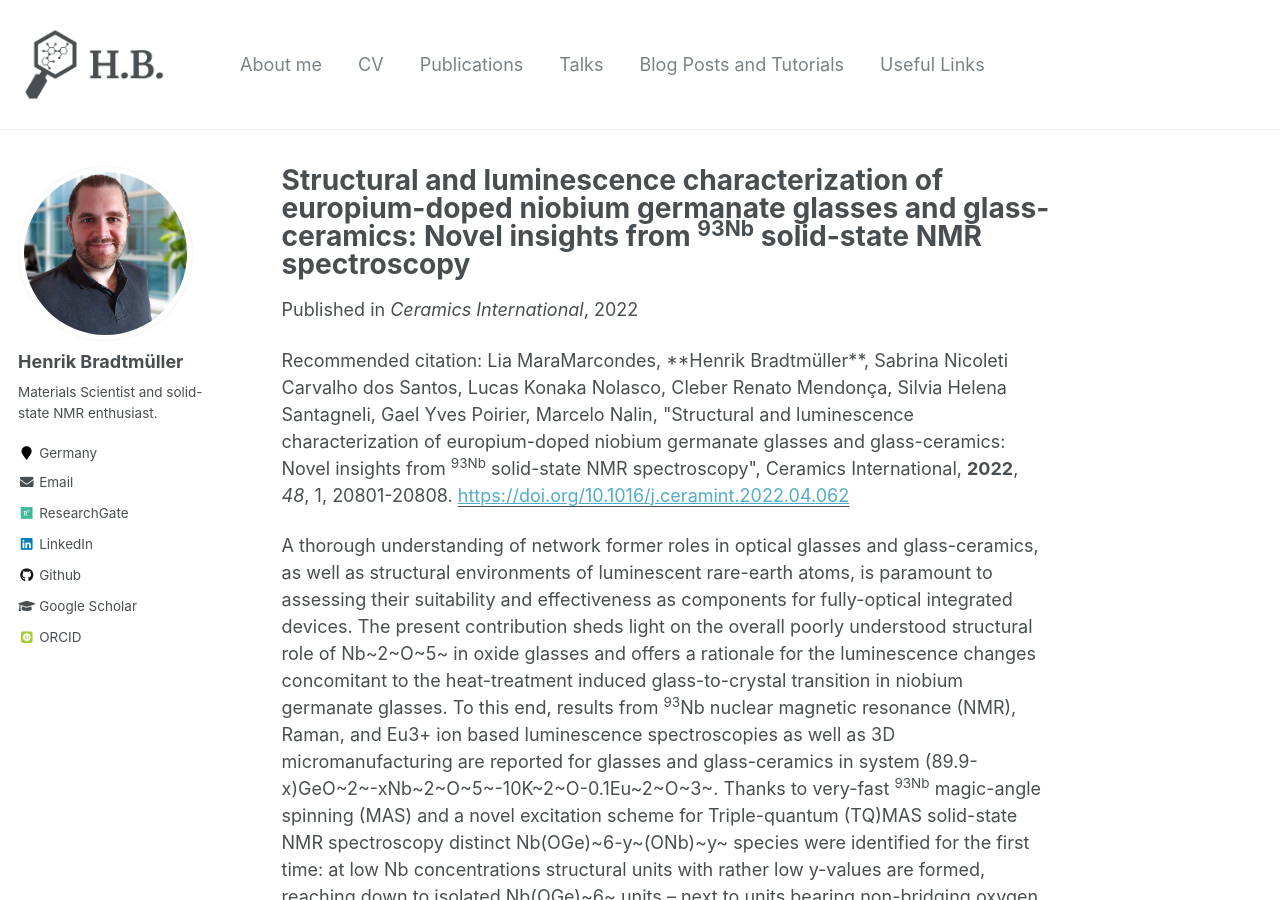
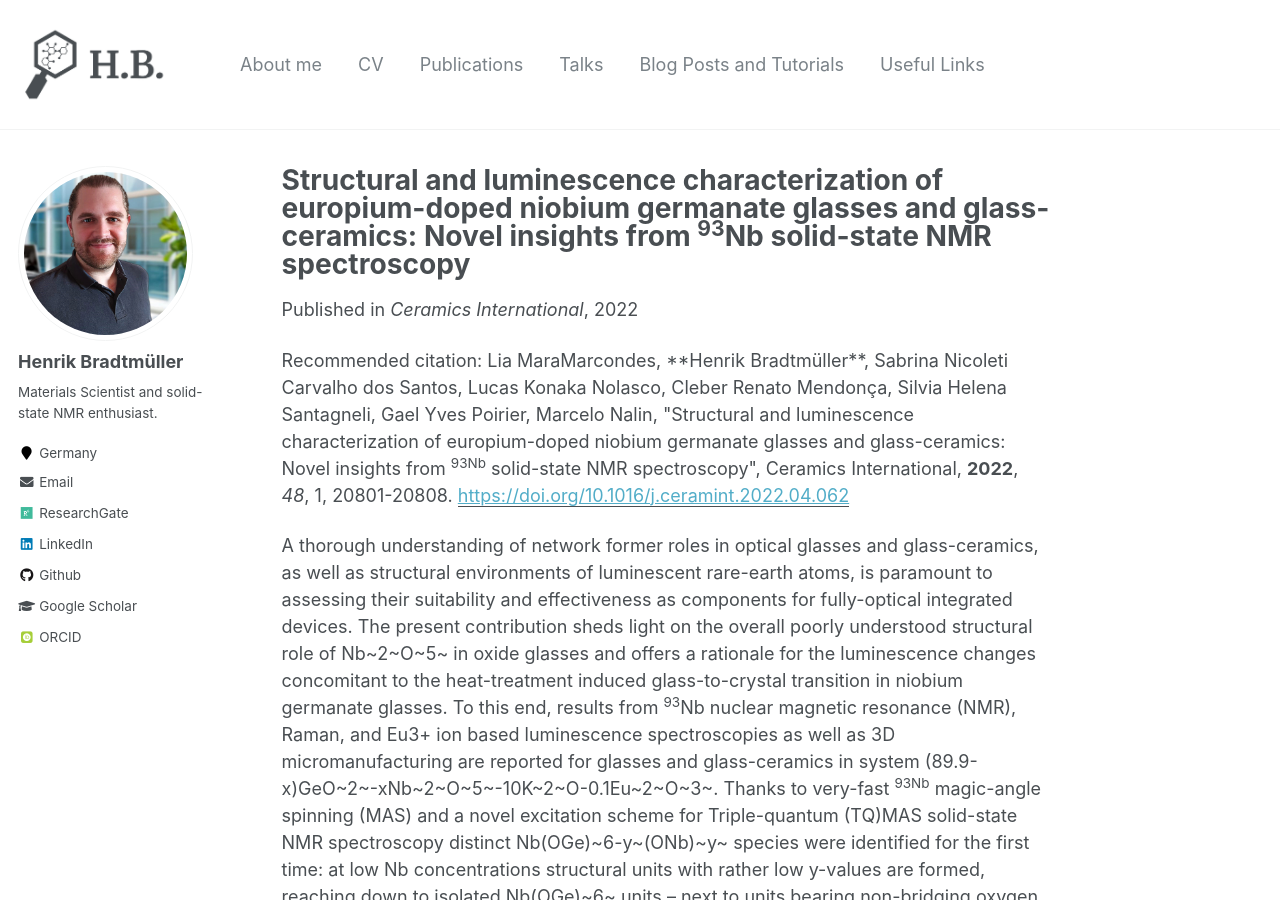
Before and after one commit to hbrmn/hbrmn.github.io, a Jekyll site: the page built from _publications/2022-07-15-niobium-germanate-glasses.md, in a window 1280 px wide and 900 px high. Built offline with Jekyll 4.4.1, drawn with Linux system fonts in a browser that asks for light colours; some web fonts are replaced.

Commit message:
Update 2022-07-15-niobium-germanate-glasses.md

```diff
--- a/_publications/2022-07-15-niobium-germanate-glasses.md
+++ b/_publications/2022-07-15-niobium-germanate-glasses.md
@@ -1,5 +1,5 @@
 ---
-title: "Structural and luminescence characterization of europium-doped niobium germanate glasses and glass-ceramics: Novel insights from <sup>93Nb</sup> solid-state NMR spectroscopy"
+title: "Structural and luminescence characterization of europium-doped niobium germanate glasses and glass-ceramics: Novel insights from <sup>93</sup>Nb solid-state NMR spectroscopy"
 collection: publications
 permalink: /publication/2022-07-15-niobium-germanate-glasses
 excerpt: 'This paper reports for the first time clear NMR evidence for different NbO~6~ species in glasses.'
```
